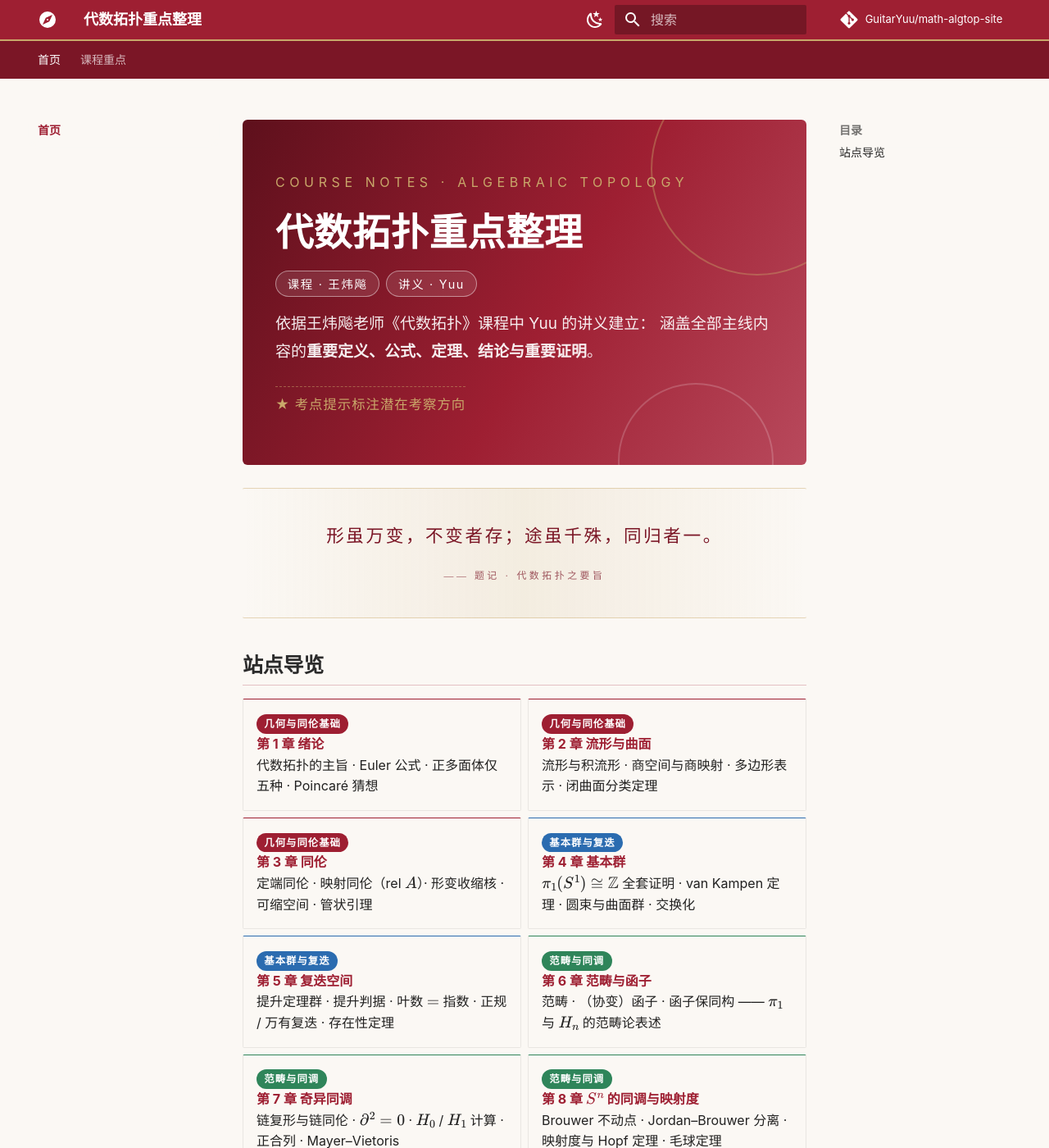
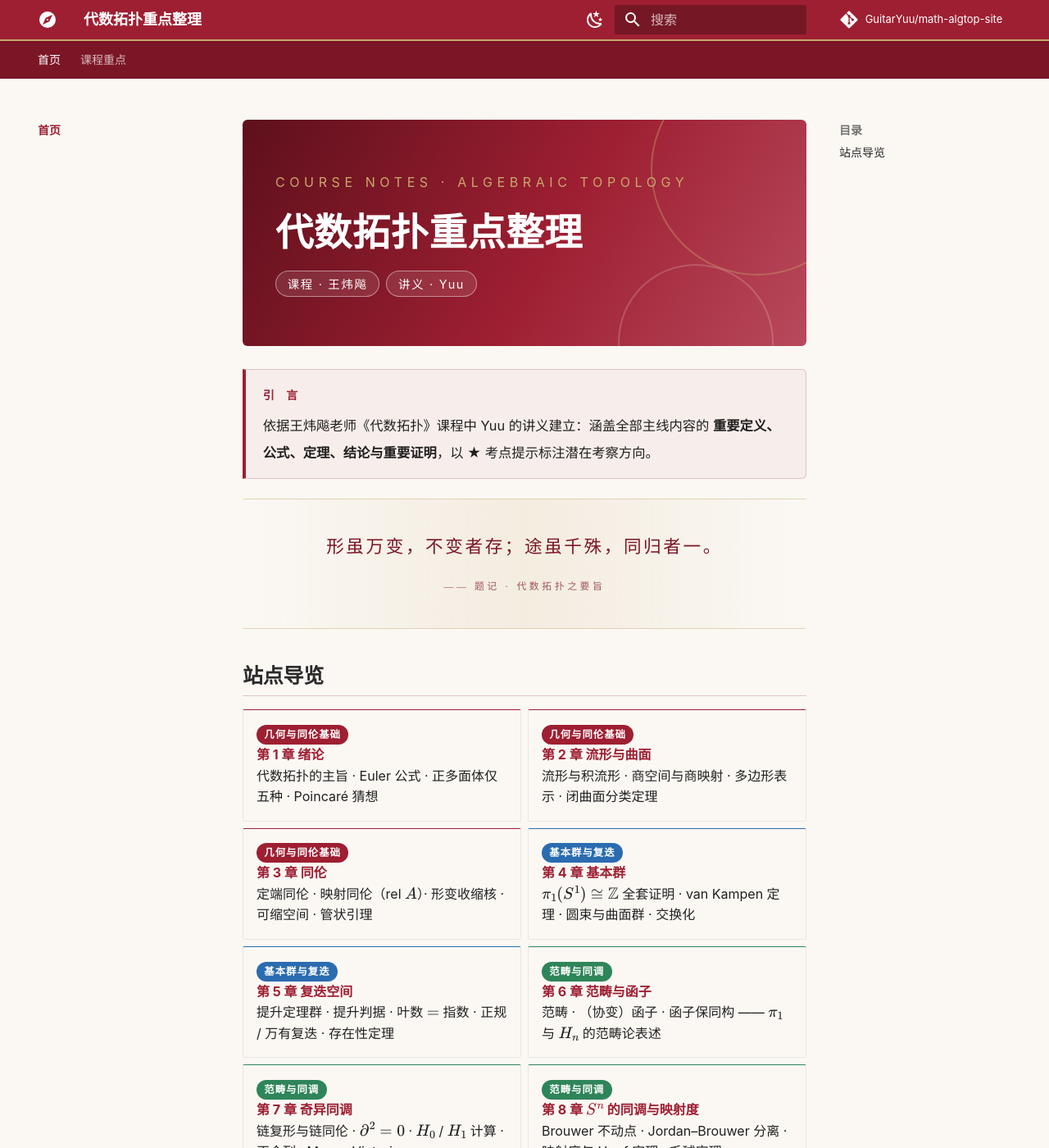
Before and after one commit to GuitarYuu/math-algtop-site, an MkDocs documentation site: the page built from docs/index.md, in a window 1280 px wide and 1400 px high. Shown: the whole window at 82% size. Built offline with MkDocs 1.6.1 and Material for MkDocs 9.7.7, drawn with Linux system fonts in a browser that asks for light colours; nearby versions of some CDN libraries; library files that are not in the unit come from our copies; comment, search, counter and statistics services are not loaded.

Commit message:
清单页删复习路线改结语；首页说明改为引言区块

```diff
--- a/build_site.py
+++ b/build_site.py
@@ -375,7 +375,10 @@ class SectionParser:
             self.out.append(f"\n$$\n\\begin{{{core}}}\n" + body.strip() + f"\n\\end{{{core}}}\n$$\n")
         elif env == "center":
             tab = re.search(r"\\begin\{tabular\}\{[^}]*\}(.*?)\\end\{tabular\}", body, re.S)
-            self.out.append((self.tabular_to_md(tab.group(1)) if tab else body.strip()) + "\n")
+            if tab:
+                self.out.append(self.tabular_to_md(tab.group(1)) + "\n")
+            else:
+                self.out.append(transform_text(body).strip() + "\n")
         else:
             self.out.append(body.strip() + "\n")
 
--- a/docs/index.md
+++ b/docs/index.md
@@ -14,10 +14,14 @@ search:
 <span class="hero-pill">讲义 · Yuu</span>
 </span>
 
-<span class="hero-sub">依据王炜飚老师《代数拓扑》课程中 Yuu 的讲义建立：
-涵盖全部主线内容的<strong>重要定义、公式、定理、结论与重要证明</strong>。</span>
+</div>
 
-<span class="hero-star">★ 考点提示标注潜在考察方向</span>
+<div class="preface" markdown="1">
+
+<span class="preface-label">引 言</span>
+
+依据王炜飚老师《代数拓扑》课程中 Yuu 的讲义建立：涵盖全部主线内容的
+**重要定义、公式、定理、结论与重要证明**，以 ★ 考点提示标注潜在考察方向。
 
 </div>
 
--- a/docs/stylesheets/sjtudocs.css
+++ b/docs/stylesheets/sjtudocs.css
@@ -429,3 +429,33 @@ body,
 [data-md-color-scheme="slate"] .md-typeset .chapter-kicker {
   color: var(--sjtu-gold);
 }
+
+/* 引言区块 */
+.md-typeset .preface {
+  border: 1px solid rgba(158, 31, 50, 0.22);
+  border-left: 4px solid var(--sjtu-red);
+  background: rgba(158, 31, 50, 0.045);
+  border-radius: 0 6px 6px 0;
+  padding: 0.9em 1.3em;
+  margin: 0 0 1.5em;
+}
+.md-typeset .preface .preface-label {
+  display: inline-block;
+  font-size: 0.7rem;
+  font-weight: 700;
+  letter-spacing: 0.4em;
+  color: var(--sjtu-red);
+  margin-bottom: 0.5em;
+}
+.md-typeset .preface p {
+  font-size: 1.02em;
+  line-height: 2;
+  margin: 0;
+}
+[data-md-color-scheme="slate"] .md-typeset .preface {
+  background: rgba(158, 31, 50, 0.10);
+  border-color: rgba(201, 168, 106, 0.35);
+}
+[data-md-color-scheme="slate"] .md-typeset .preface .preface-label {
+  color: var(--sjtu-gold);
+}
```
Also changed, not shown: docs/checklist.md (+6 -8 lines).
